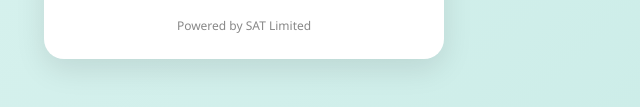
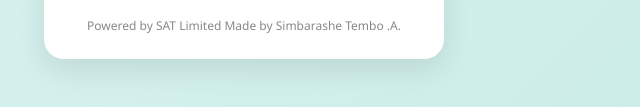
Before and after one commit to Simbarasheat/Charly-MD-, a website: page public/index.html in a window 1280 px wide. Shown: the part 495-602 px from the top of the page, without its empty margins (396-1036 px from the left). Drawn offline with Linux system fonts and the light colour scheme.

Commit message:
Update index.html

```diff
--- a/public/index.html
+++ b/public/index.html
@@ -102,6 +102,7 @@
 
 <div class="footer">
   Powered by SAT Limited
+  Made by Simbarashe Tembo .A.
 </div>
 
   </div>  <script>
```
